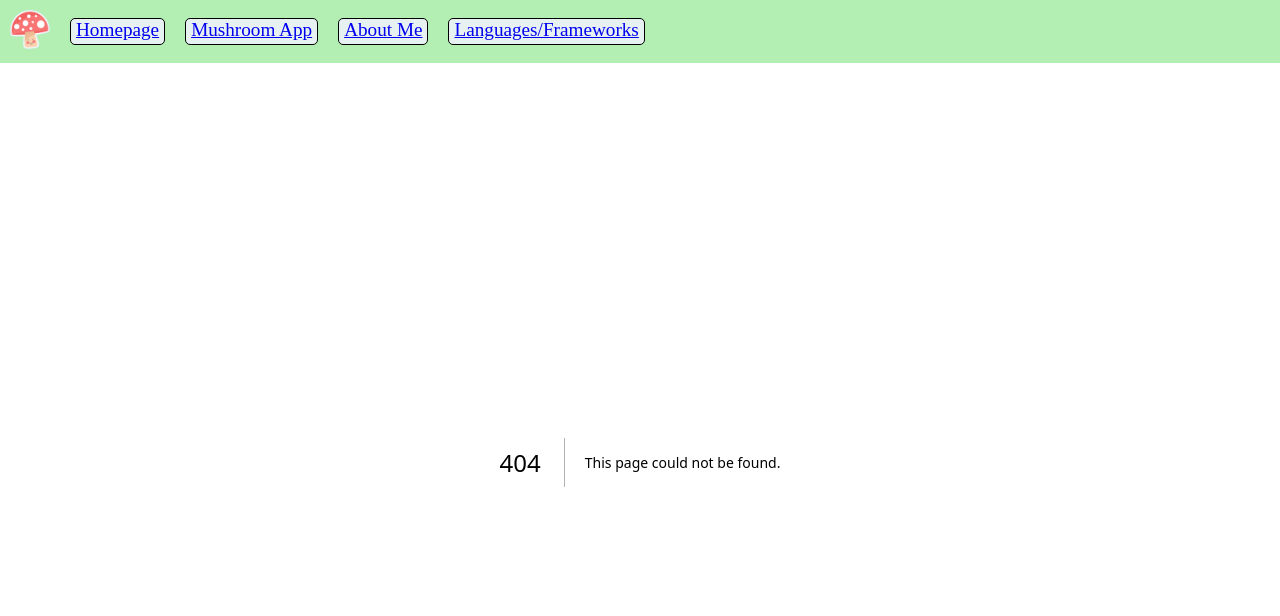
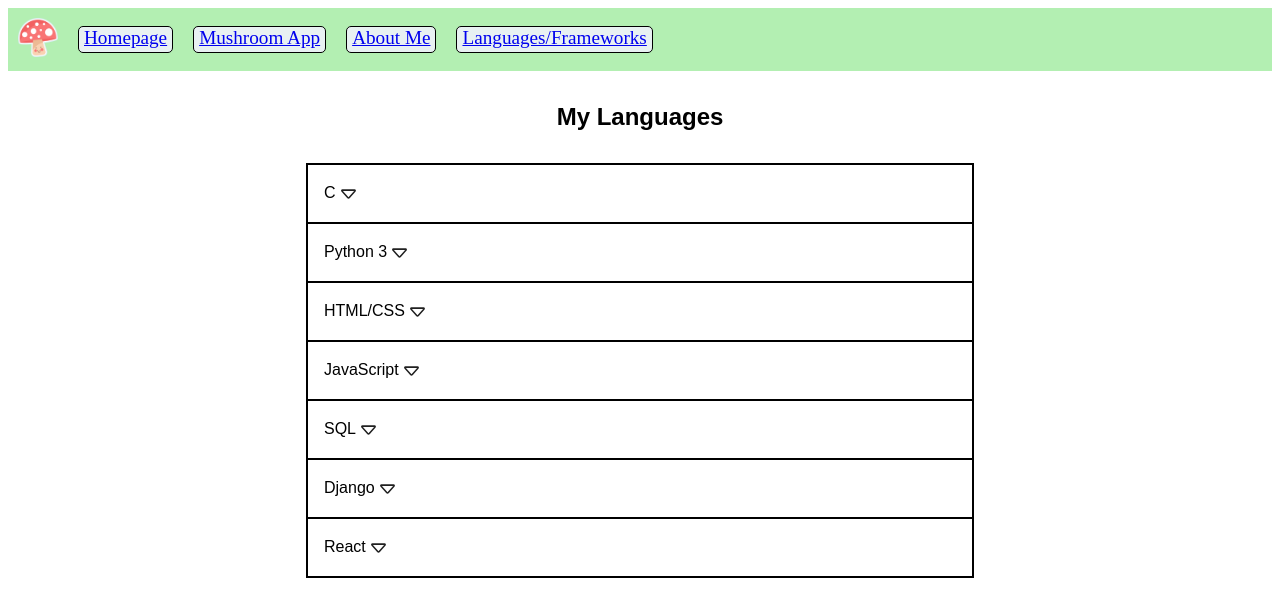
Before and after one commit to nhillson/personalnext, a Next.js app: page /languages_flex2 in a window 1280 px wide. Before the commit this address had no page. Shown: the top 616 px of the page. Built offline with nearby package versions, Linux system fonts and the light colour scheme.

Commit message:
stupid commit msg

```diff
--- a/jsconfig.json
+++ b/jsconfig.json
@@ -1,5 +1,7 @@
 {
   "compilerOptions": {
+    "jsx": "react",
+    "tsx": "react",
     "paths": {
       "@/*": ["./src/*"]
     }
--- a/package.json
+++ b/package.json
@@ -14,5 +14,9 @@
     "next": "^13.4.11",
     "react": "18.2.0",
     "react-dom": "18.2.0"
+  },
+  "devDependencies": {
+    "@types/node": "20.4.3",
+    "@types/react": "18.2.15"
   }
 }
--- a/src/app/languages/page.js
+++ b/src/app/languages/page.js
@@ -28,11 +28,11 @@ const langs = [
   { language: "React", resources: ["Harvard's CS50W", "React Documentation"] },
 ];
 
-function LangItem({ lang, activeRow, onShow }) {
+function LangItem({ lang, activeRow, onClick }) {
   let language = lang.language;
   let resources = lang.resources.join(", ");
   return (
-    <tr onClick={onShow} className={styles.tr}>
+    <tr onClick={onClick} className={styles.tr}>
       <td className={styles.td}>
         <div className={styles.table_lang}>
           <b>{language}</b>
@@ -58,7 +58,7 @@ function LangList() {
       <LangItem
         lang={lang}
         activeRow={activeRow}
-        onShow={() => {
+        onClick={() => {
           if (lang.language === activeRow) {
             setActiveRow("None");
           } else {
--- /dev/null
+++ b/src/app/languages_flex2/page.tsx
@@ -0,0 +1,75 @@
+'use client'
+
+import React from "react";
+import './styles.css'
+
+interface Lang {
+  language: string;
+  resources: string[];
+}
+
+const langs: Lang[] = [
+  { language: "C", resources: ["Harvard's CS50X"] },
+  {
+    language: "Python 3",
+    resources: [
+      "Python Crash Course",
+      "Harvard's CS50X",
+      "Harvard's CS50P",
+      "Code Combat",
+      "The Big Book of Small Python Projects",
+    ],
+  },
+  {
+    language: "HTML/CSS",
+    resources: ["Harvard's CS50X", "Harvard's CS50W", "FreeCodeCamp"],
+  },
+  {
+    language: "JavaScript",
+    resources: ["Harvard's CS50W", "Mozilla Developer Network", "Code Combat"],
+  },
+  { language: "SQL", resources: ["Harvard's CS50X"] },
+  { language: "Django", resources: ["Harvard's CS50W"] },
+  { language: "React", resources: ["Harvard's CS50W", "React Documentation"] },
+];
+
+function LangRow(props) {
+  if (!props) {
+    return null
+  }
+
+  console.log(props)
+  let language = props.lang.language;
+  let resources = props.lang.resources.join(", ");
+  return (
+    <div className="lang-page-container row">
+      <div className="lang-page-container content">
+      {language}
+
+      </div>
+      <div className="lang-page-container caret">
+      <img src="images/caret.svg" alt="caret" className="caret"/>
+      </div>
+    </div>
+  );
+}
+
+function LangList() {
+  return (
+    <div className="lang-page-container outer">
+      <div className="lang-page-container title">
+        My Languages
+
+      </div>
+      {langs.map(lang => <LangRow lang={lang} />)}
+    </div>
+  );
+}
+
+export default function Languages() {
+    return (
+        <div>
+            <LangList />
+        </div>
+    )
+}
--- /dev/null
+++ b/src/app/languages_flex2/styles.css
@@ -0,0 +1,32 @@
+.lang-page-container {
+    display: flex;
+    font-family: Arial, Helvetica, sans-serif;
+    align-items: center;
+}
+
+.outer {
+    flex-direction: column;
+}
+
+.title {
+    font-size: x-large;
+    font-weight: bold;
+    margin: 2rem 0rem;
+}
+
+.row {
+    padding: 1rem;
+    border: 2px solid black;
+    border-bottom: 0px;
+    min-width: 50%;
+
+}
+
+.carat {
+    display: flex;
+}
+
+.row:last-child
+{
+    border-bottom: 2px solid black;
+}
```
Also changed, not shown: tsconfig.json (added, +35 -0 lines), 1 other file (tests, documents, lock files or other folders).
